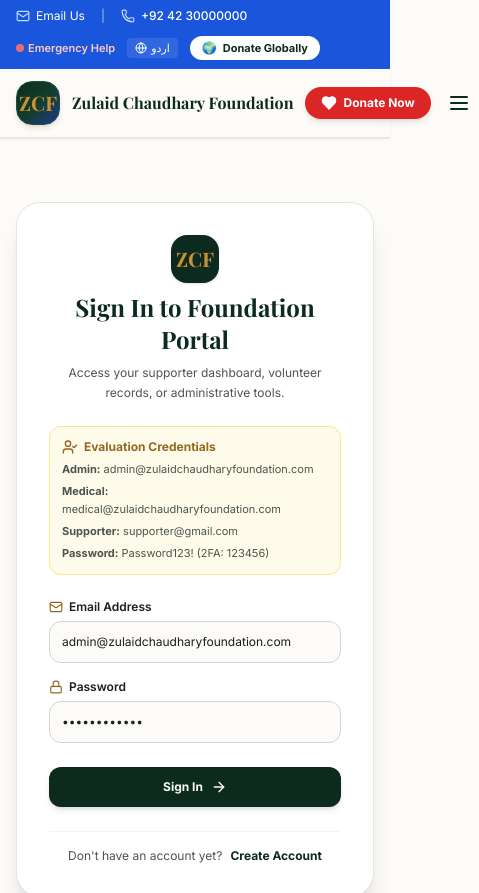
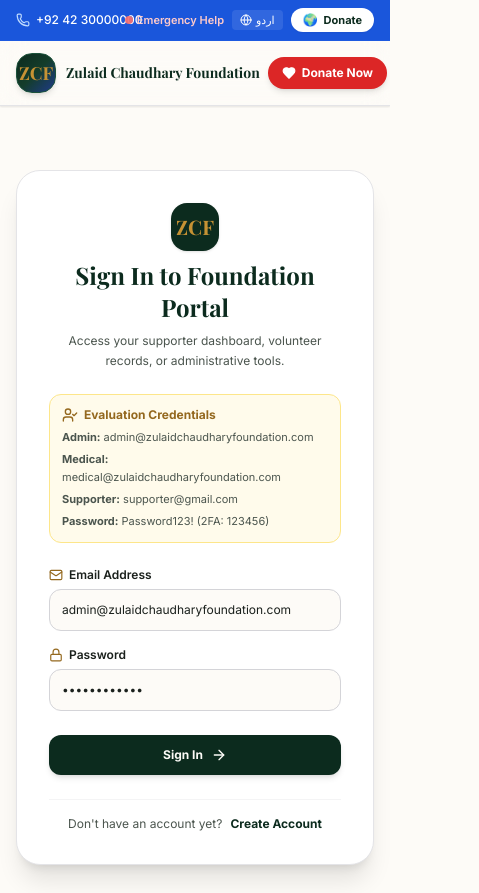
Before and after one commit to M-AmirLatif/zulaidchaudhary, a Next.js app: page /en/auth/login in a window 390 px wide. Shown: the top 893 px of the page, 479 px wide, since content can reach past the window. Built offline with nearby package versions, Linux system fonts and the light colour scheme; a web font is replaced by a local one.

Commit message:
fix(navbar): resolve navbar cut-off on laptop/desktop viewports and prevent horizontal overflow

```diff
--- a/src/app/globals.css
+++ b/src/app/globals.css
@@ -13,6 +13,13 @@
     scroll-behavior: smooth;
     color: #1A201C;
     background-color: #FDFBF7;
+    overflow-x: hidden;
+    max-width: 100vw;
+  }
+
+  body {
+    overflow-x: hidden;
+    max-width: 100vw;
   }
 
   /* RTL typography line height adjustment for Nastaliq calligraphy */
--- a/src/components/layout/Header.tsx
+++ b/src/components/layout/Header.tsx
@@ -41,25 +41,24 @@ export function Header() {
   return (
     <header className="w-full sticky top-0 z-50 shadow-sm">
       {/* 1. MTJ-Inspired Vibrant Top Utility Bar */}
-      <div className="bg-[#1A56DB] text-white text-xs py-2 px-4 border-b border-blue-600/30">
-        <div className="max-w-7xl mx-auto flex flex-wrap items-center justify-between gap-3">
+      <div className="bg-[#1A56DB] text-white text-xs py-2 px-4 sm:px-6 lg:px-8 border-b border-blue-600/30">
+        <div className="max-w-7xl mx-auto flex items-center justify-between gap-3">
 
           {/* Left: Contact Credentials & Trust Status */}
-          <div className="flex items-center gap-4 sm:gap-6">
+          <div className="flex items-center gap-3 sm:gap-5 min-w-0">
             <a
               href="mailto:info@zulaidchaudharyfoundation.com"
-              className="inline-flex items-center gap-1.5 hover:text-blue-100 transition-colors"
+              className="hidden lg:inline-flex items-center gap-1.5 hover:text-blue-100 transition-colors truncate"
             >
-              <Mail className="w-3.5 h-3.5 text-blue-200" />
-              <span className="hidden sm:inline">info@zulaidchaudharyfoundation.com</span>
-              <span className="sm:hidden">Email Us</span>
+              <Mail className="w-3.5 h-3.5 text-blue-200 shrink-0" />
+              <span className="truncate">info@zulaidchaudharyfoundation.com</span>
             </a>
 
-            <span className="text-blue-300">|</span>
+            <span className="hidden lg:inline text-blue-300">|</span>
 
             <a
               href="tel:+924230000000"
-              className="inline-flex items-center gap-1.5 hover:text-blue-100 transition-colors font-medium"
+              className="inline-flex items-center gap-1.5 hover:text-blue-100 transition-colors font-medium shrink-0"
             >
               <Phone className="w-3.5 h-3.5 text-blue-200" />
               <span>+92 42 30000000</span>
@@ -67,17 +66,17 @@ export function Header() {
 
             <span className="hidden md:inline text-blue-300">|</span>
 
-            <span className="hidden md:inline-flex items-center gap-1.5 bg-blue-700/60 text-blue-100 px-2.5 py-0.5 rounded-full text-[11px] font-medium border border-blue-500/40">
+            <span className="hidden md:inline-flex items-center gap-1.5 bg-blue-700/60 text-blue-100 px-2.5 py-0.5 rounded-full text-[11px] font-medium border border-blue-500/40 shrink-0">
               <ShieldCheck className="w-3 h-3 text-accent-gold" />
               <span>{t("legalStatus")}</span>
             </span>
           </div>
 
           {/* Right: Emergency, Socials, Language & Global Giving Pill */}
-          <div className="flex items-center gap-3 sm:gap-4">
+          <div className="flex items-center gap-2 sm:gap-3.5 shrink-0">
             <Link
               href="/emergency-help"
-              className="text-red-200 hover:text-white transition-colors font-semibold flex items-center gap-1 text-[11px]"
+              className="text-red-200 hover:text-white transition-colors font-semibold flex items-center gap-1 text-[11px] shrink-0"
             >
               <span className="w-2 h-2 rounded-full bg-red-400 animate-pulse inline-block" />
               <span>{t("nav.emergency")}</span>
@@ -87,7 +86,7 @@ export function Header() {
             <Link
               href={pathname}
               locale={otherLocale}
-              className="inline-flex items-center gap-1 bg-white/10 hover:bg-white/20 text-white px-2 py-0.5 rounded text-[11px] font-medium transition-colors"
+              className="inline-flex items-center gap-1 bg-white/10 hover:bg-white/20 text-white px-2 py-0.5 rounded text-[11px] font-medium transition-colors shrink-0"
             >
               <Globe className="w-3 h-3" />
               <span>{otherLocaleLabel}</span>
@@ -96,10 +95,11 @@ export function Header() {
             {/* MTJ Iconic "Donate Globally" White Pill Button */}
             <Link
               href="/donate"
-              className="inline-flex items-center gap-1.5 bg-white hover:bg-blue-50 text-primary-900 font-bold px-3 py-1 rounded-full text-[11px] shadow-sm transition-all hover:scale-105"
+              className="inline-flex items-center gap-1.5 bg-white hover:bg-blue-50 text-primary-900 font-bold px-3 py-1 rounded-full text-[11px] shadow-sm transition-all hover:scale-105 shrink-0"
             >
               <span className="text-xs">🌍</span>
-              <span>Donate Globally</span>
+              <span className="hidden xs:inline">Donate Globally</span>
+              <span className="xs:hidden">Donate</span>
             </Link>
           </div>
         </div>
@@ -107,25 +107,25 @@ export function Header() {
 
       {/* 2. Main Sticky Navigation Header */}
       <nav className="bg-white/98 backdrop-blur-md border-b border-zinc-200 text-charcoal py-3 px-4 shadow-sm">
-        <div className="max-w-7xl mx-auto flex items-center justify-between gap-3 sm:gap-6">
+        <div className="max-w-7xl mx-auto flex items-center justify-between gap-2 sm:gap-4 lg:gap-6">
 
           {/* Logo & Brand Wordmark */}
-          <Link href="/" className="flex items-center gap-3 group shrink-0">
-            <div className="w-11 h-11 rounded-2xl bg-gradient-to-br from-primary-900 via-primary-800 to-blue-900 text-accent-gold flex items-center justify-center font-serif font-bold text-xl shadow-md group-hover:scale-105 transition-transform shrink-0 border border-primary-700">
+          <Link href="/" className="flex items-center gap-2.5 sm:gap-3 group shrink-0">
+            <div className="w-10 h-10 sm:w-11 sm:h-11 rounded-2xl bg-gradient-to-br from-primary-900 via-primary-800 to-blue-900 text-accent-gold flex items-center justify-center font-serif font-bold text-lg sm:text-xl shadow-md group-hover:scale-105 transition-transform shrink-0 border border-primary-700">
               ZCF
             </div>
             <div className="flex flex-col">
-              <span className="font-serif font-bold text-base sm:text-lg xl:text-xl text-primary-900 leading-tight whitespace-nowrap">
+              <span className="font-serif font-bold text-sm sm:text-base xl:text-lg text-primary-900 leading-tight whitespace-nowrap">
                 {t("siteName")}
               </span>
-              <span className="hidden sm:inline-block text-[10px] xl:text-[11px] text-charcoal-muted tracking-wide font-sans line-clamp-1 max-w-[210px] xl:max-w-none">
+              <span className="hidden 2xl:inline-block text-[10px] text-charcoal-muted tracking-wide font-sans line-clamp-1 max-w-[280px]">
                 {t("tagline")}
               </span>
             </div>
           </Link>
 
-          {/* Desktop Navigation Links */}
-          <div className="hidden lg:flex items-center gap-3 xl:gap-5 text-xs xl:text-sm font-semibold text-zinc-700 whitespace-nowrap">
+          {/* Desktop Navigation Links (Switches at xl breakpoint so buttons never get squished) */}
+          <div className="hidden xl:flex items-center gap-3 2xl:gap-5 text-xs 2xl:text-sm font-semibold text-zinc-700 whitespace-nowrap">
             <Link
               href="/"
               className={`hover:text-[#1A56DB] transition-colors py-1 ${
@@ -197,28 +197,28 @@ export function Header() {
 
           {/* MTJ-Inspired Dual Action Buttons (Right) */}
           <div className="flex items-center gap-2 sm:gap-3 shrink-0">
-            {/* 1. "Join Our Community" / Volunteer Pill */}
+            {/* 1. "Join Our Community" / Volunteer Pill (Visible on ultra-wide screens 1536px+) */}
             <Link
               href="/get-involved"
-              className="hidden md:inline-flex items-center gap-1.5 bg-[#0F766E] hover:bg-[#0D625C] text-white font-semibold px-3.5 py-2 rounded-full text-xs shadow-sm transition-all hover:scale-[1.02] whitespace-nowrap"
+              className="hidden 2xl:inline-flex items-center gap-1.5 bg-[#0F766E] hover:bg-[#0D625C] text-white font-semibold px-3.5 py-2 rounded-full text-xs shadow-sm transition-all hover:scale-[1.02] whitespace-nowrap"
             >
               <Users className="w-3.5 h-3.5" />
               <span>Join Community</span>
             </Link>
 
-            {/* 2. "Donate Now" MTJ Crimson Red Pill Button */}
+            {/* 2. "Donate Now" MTJ Crimson Red Pill Button (Guaranteed visible with solid padding) */}
             <Link
               href="/donate"
-              className="bg-[#DC2626] hover:bg-[#B91C1C] text-white font-bold px-4 sm:px-5 py-2 sm:py-2.5 rounded-full text-xs sm:text-sm shadow-md transition-all hover:scale-105 flex items-center gap-1.5 whitespace-nowrap shrink-0"
+              className="bg-[#DC2626] hover:bg-[#B91C1C] text-white font-bold px-3.5 sm:px-5 py-2 sm:py-2.5 rounded-full text-xs sm:text-sm shadow-md transition-all hover:scale-105 flex items-center gap-1.5 whitespace-nowrap shrink-0"
             >
-              <Heart className="w-4 h-4 fill-white shrink-0" />
+              <Heart className="w-3.5 sm:w-4 h-3.5 sm:h-4 fill-white shrink-0" />
               <span>Donate Now</span>
             </Link>
 
-            {/* Mobile Menu Toggle */}
+            {/* Mobile Menu Toggle (Visible below xl) */}
             <button
               onClick={() => setMobileMenuOpen(!mobileMenuOpen)}
-              className="lg:hidden p-2 text-primary-900 hover:bg-zinc-100 rounded-lg transition-colors"
+              className="xl:hidden p-2 text-primary-900 hover:bg-zinc-100 rounded-lg transition-colors shrink-0"
               aria-label="Toggle navigation menu"
             >
               {mobileMenuOpen ? <X className="w-6 h-6" /> : <Menu className="w-6 h-6" />}
@@ -226,9 +226,9 @@ export function Header() {
           </div>
         </div>
 
-        {/* Mobile Dropdown Menu */}
+        {/* Mobile Dropdown Menu (xl:hidden) */}
         {mobileMenuOpen && (
-          <div className="lg:hidden mt-3 pt-3 border-t border-zinc-200 flex flex-col gap-2 pb-4 text-sm font-medium">
+          <div className="xl:hidden mt-3 pt-3 border-t border-zinc-200 flex flex-col gap-2 pb-4 text-sm font-medium">
             <Link
               href="/donate"
               onClick={() => setMobileMenuOpen(false)}
```
